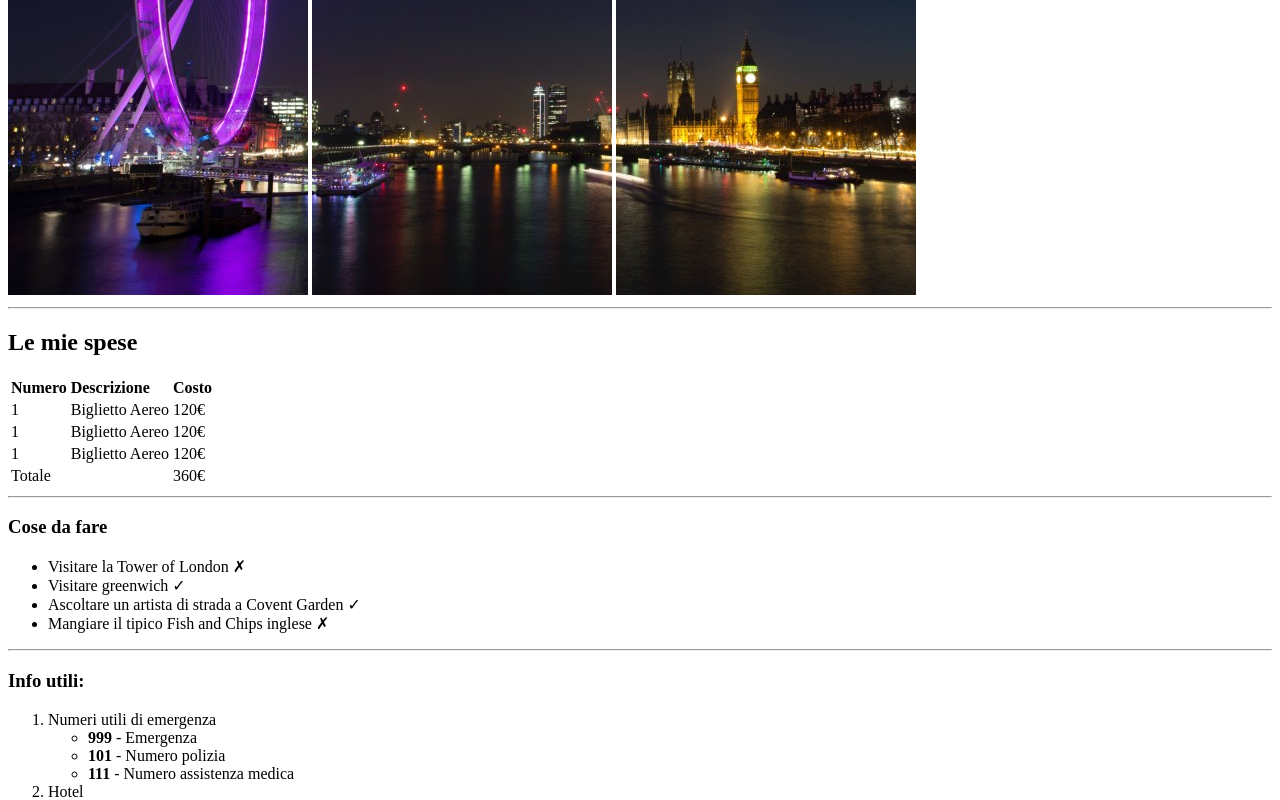
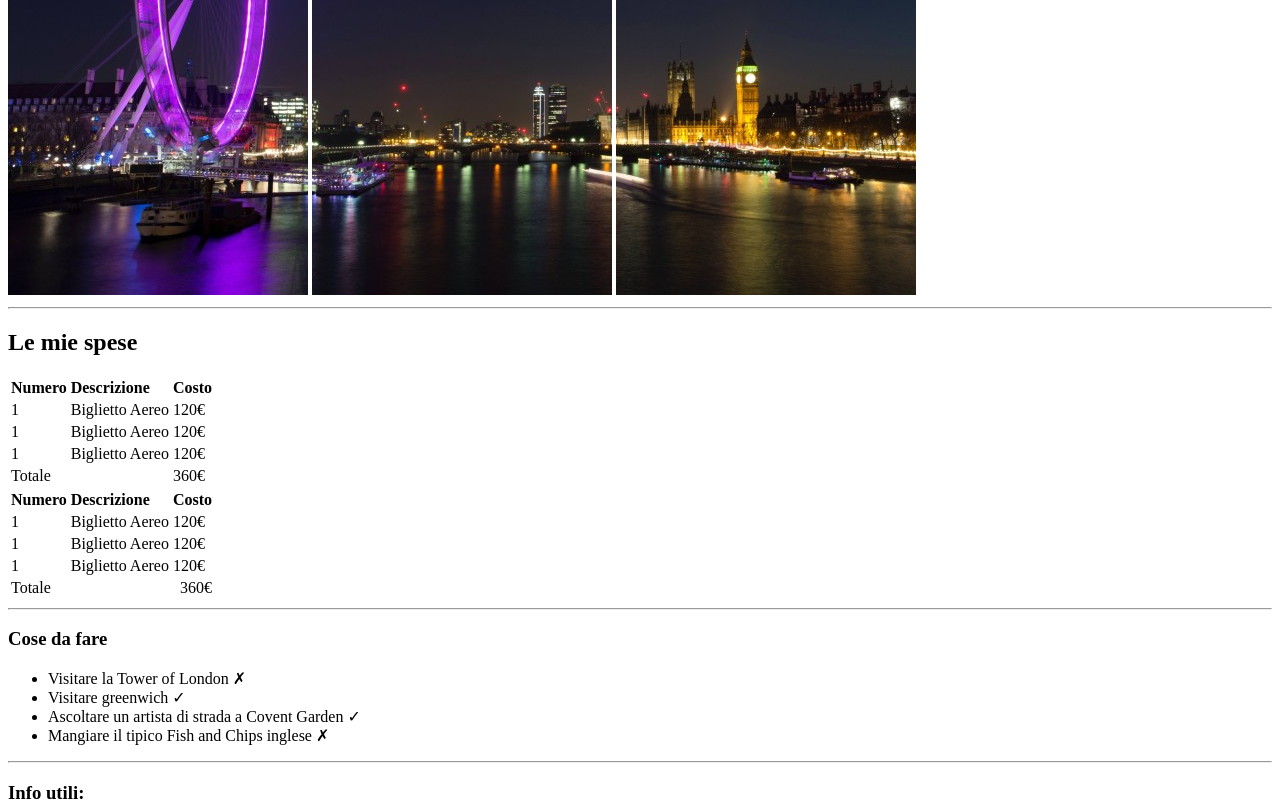
Before and after one commit to FRANCO1357/html-london-trip, a plain HTML site: page index.html in a window 1280 px wide. Shown: the part 385-1185 px from the top of the page. Drawn offline with Linux system fonts and the light colour scheme.

Commit message:
added tabella bonus

```diff
--- a/index.html
+++ b/index.html
@@ -62,6 +62,40 @@
                 </tr>
              </tfoot>
          </table>
+
+         <!-- tabella bonus -->
+         <table>
+            <thead>
+               <tr>
+                   <td><b>Numero</b></td>
+                   <td><b>Descrizione</b></td>
+                   <td><b>Costo</b></td>
+               </tr>
+            </thead>
+            <tbody>
+               <tr>
+                   <td>1</td>
+                   <td>Biglietto Aereo</td>
+                   <td>120€</td>
+               </tr>
+               <tr>
+                   <td>1</td>
+                   <td>Biglietto Aereo</td>
+                   <td>120€</td>
+               </tr>
+               <tr>
+                   <td>1</td>
+                   <td>Biglietto Aereo</td>
+                   <td>120€</td>
+               </tr>
+            </tbody>
+            <tfoot>
+               <tr>
+                   <td>Totale</td>
+                   <td colspan="2" style="text-align: right;">360€</td>
+               </tr>
+            </tfoot>
+        </table>
          <hr>
         </section>
 
```
